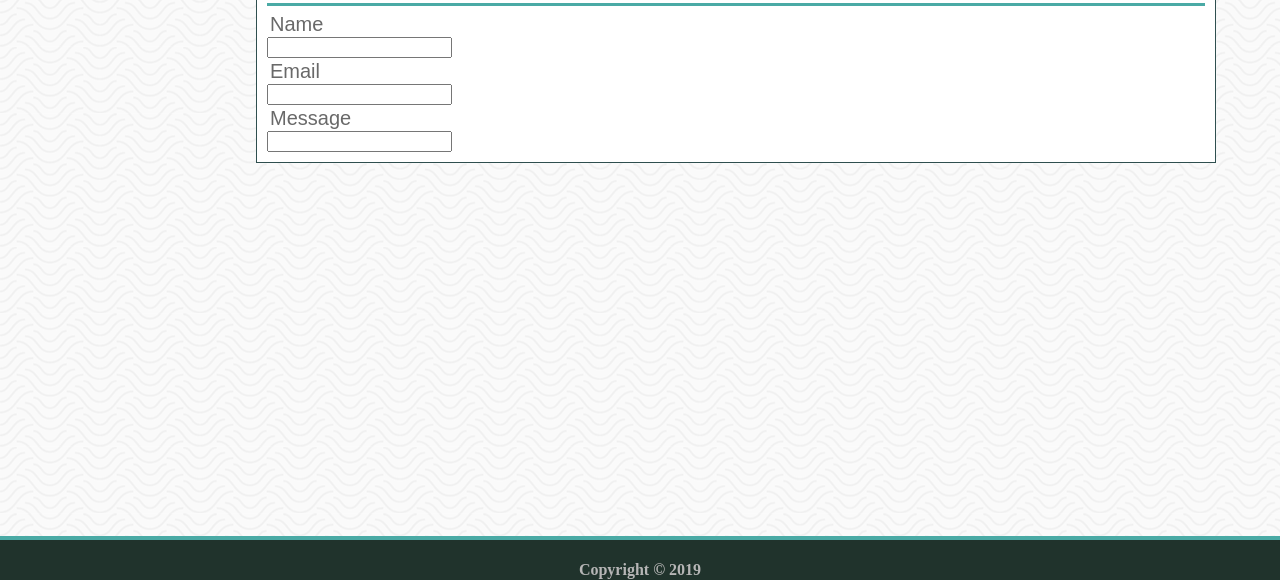
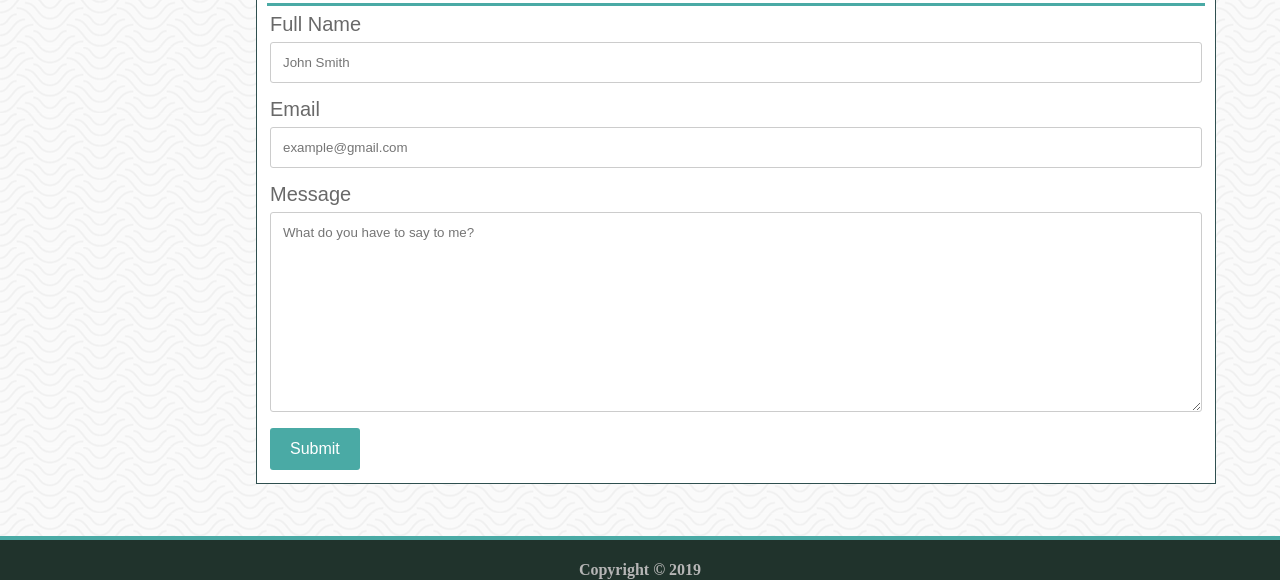
Before and after one commit to davidwu92/Basic-Portfolio, a plain HTML site: page contact.html in a window 1280 px wide. Shown: the part 220-800 px from the top of the page. Drawn offline with Linux system fonts and the light colour scheme; files whose address does not match are found by name.

Commit message:
Styled Contact Form: font, boxes, display:block

```diff
--- a/assets/css/style.css
+++ b/assets/css/style.css
@@ -1,3 +1,4 @@
+/* STYLING FOR ALL 3 HTMLS */
     .header {
         background-color: white;
         height: 69px;
@@ -23,22 +24,21 @@
         }
     body {
         background-image: url(./../images/papyrus.png)
-}
-/* Background pattern from Toptal Subtle Patterns */
+    } /* Background pattern from Toptal Subtle Patterns */
+
         h1 {
             font-family: 'Georgia', Times, Times New Roman, serif;
             font-size:32px;
             padding:6px;
         }
-    p {
-        font-family: Arial, Helvetica, sans-serif;
+        p, form {
+            font-family: Arial, Helvetica, sans-serif; /*basically all "content" on my page(s)*/
             font-size: 20px;
             color: dimgray;
             padding: 3px;
-
         }
         .bio {
-        text-indent: 50px;
+            text-indent: 50px; /*indents paragraphs in index.html content*/
         }
 
         .contenttitle {
@@ -76,5 +76,27 @@ body {
             border-top:solid #4aaaa5 4px;
             text-align: center;
             text-align: bottom;
+        }
 
+/* STYLING THE CONTACT FORM  (thanks so much w3schools.com)*/
+    input[type=text], textarea { /*for the text boxes*/
+        width: 100%;
+        padding: 12px;
+        border: 1px solid #ccc; /* Gray border */
+        border-radius: 3px;
+        margin-top: 8px;
+        margin-bottom: 16px;
+        display: block;
+        resize: vertical; /* Apparently allows the user to vertically resize the textarea*/
+        font-family: Arial, Helvetica, sans-serif; /*Keep the same font as all other HTMLs*/
     }
+
+    input[type=submit] { /*styling the submit button*/
+        background-color: #4aaaa5;
+        color: white;
+        padding: 12px 20px;
+        border: none;
+        border-radius: 3px;
+        cursor: pointer;
+        font-size: 16px;
+      }
--- a/contact.html
+++ b/contact.html
@@ -22,12 +22,15 @@
 
     <div class="content">
         <h1 class="contenttitle">Contact</h1>
-        <p>Name</p>
-        <input type="text">
-        <p>Email</p>
-        <input type="email" name="" id="">
-        <p>Message</p>
-        <input type="text">
+        <form action="???.php"> <!--needs a .php to work?-->
+                <label for="name">Full Name</label>
+                    <input type="text" id="name" name="fullname" placeholder="John Smith">
+                <label for="email">Email</label>
+                    <input type="text" name="email" id="email" placeholder="example@gmail.com">
+                <label for="message">Message</label>
+                    <textarea id="message" name="message" placeholder="What do you have to say to me?" style="height:200px"></textarea>
+                <input type="submit" value="Submit">
+        </form>
     </div>
 
     <footer>
```
Lines whose indentation alone changed are shown as unchanged.
